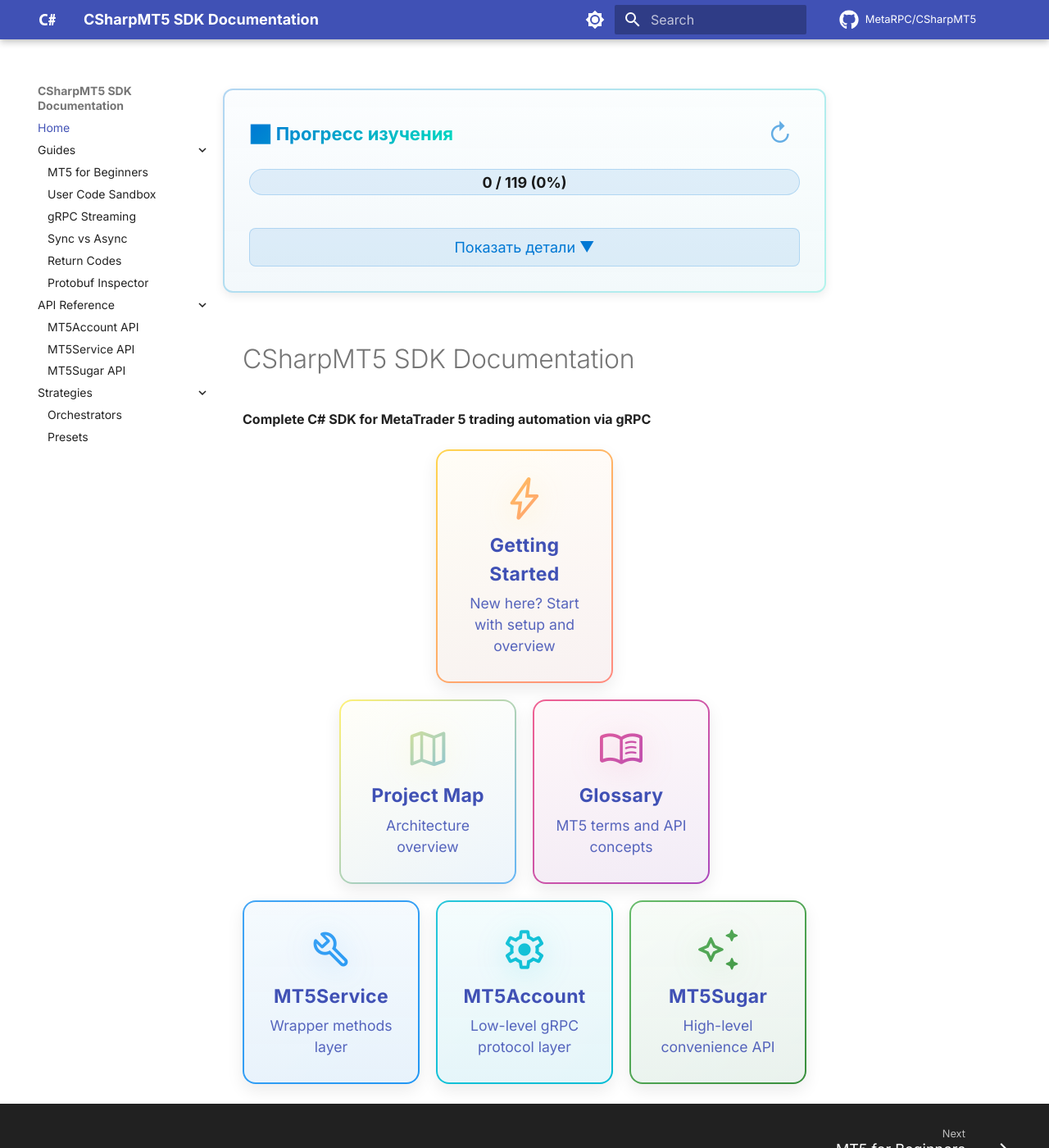
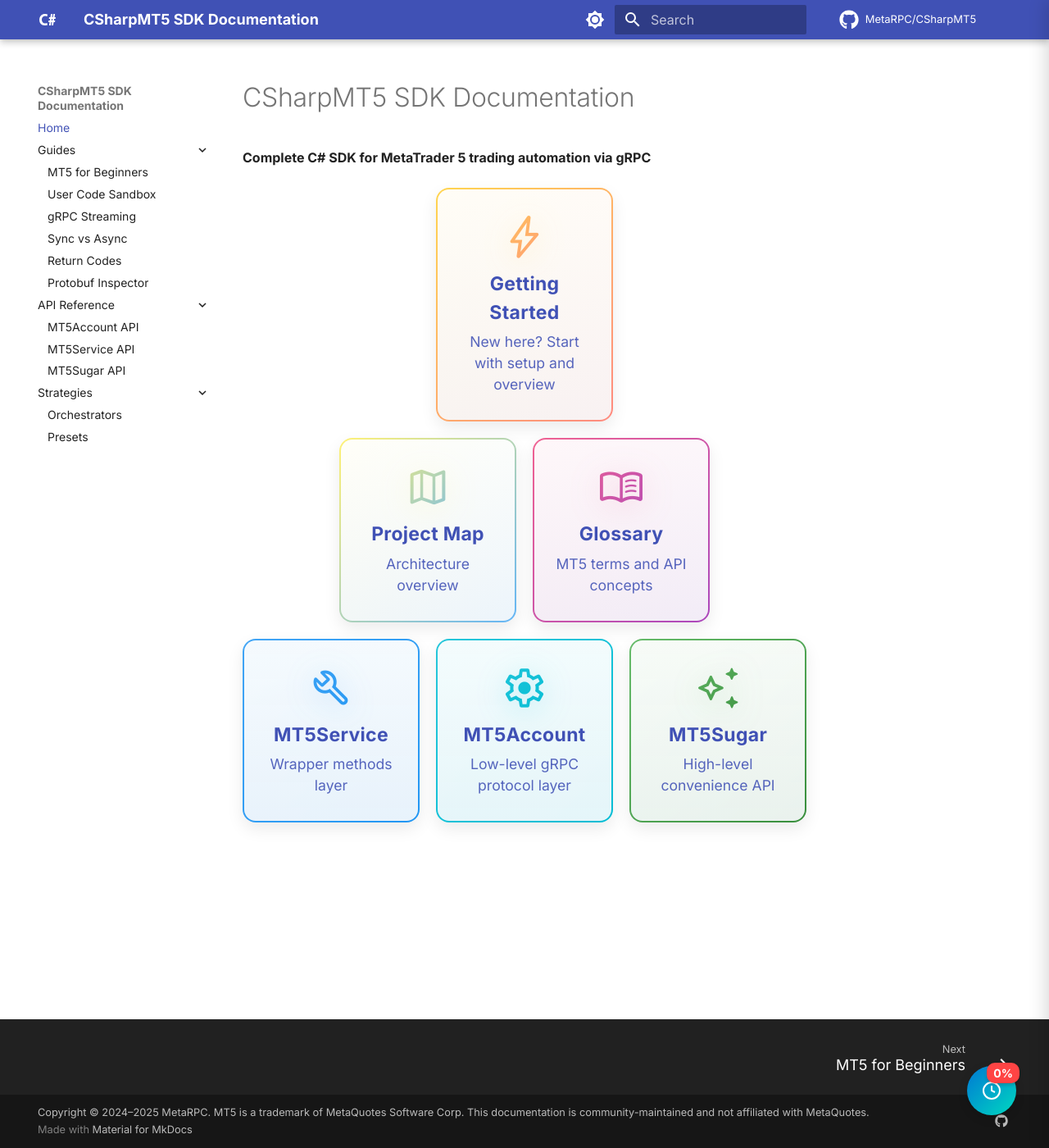
Before and after one commit to MetaRPC/CSharpMT5, an MkDocs documentation site: the page built from docs/index.md, in a window 1280 px wide and 1400 px high. Shown: the whole window at 82% size. Built offline with MkDocs 1.6.1 and Material for MkDocs 9.7.7, drawn with Linux system fonts in a browser that asks for light colours; comment, search, counter and statistics services are not loaded.

Commit message:
Redesign progress tracker: floating button with side panel
- Replace large inline progress bar with floating button (bottom-right)
- Add slide-in side panel with full progress details
- Translate all UI text to English
- Improve mobile responsiveness
- Add overlay backdrop when panel is open
- Cleaner, non-intrusive UI that doesn't block content

```diff
--- a/docs/javascripts/ux.js
+++ b/docs/javascripts/ux.js
@@ -26,7 +26,7 @@ const PROGRESS_STORAGE_KEY = 'csharpmt5_docs_progress';
 // Documentation structure: 119 total files
 const DOC_STRUCTURE = {
   'guides': {
-    name: '📘 Основные гайды',
+    name: '📘 Guides',
     pages: [
       'Getting_Started',
       'MT5_For_Beginners',
@@ -234,48 +234,107 @@ function saveProgress(progress) {
 
 function createProgressBar() {
   // Check if progress bar already exists
-  if (document.getElementById('docs-progress-bar')) return;
+  if (document.getElementById('progress-float-btn')) return;
 
-  const progressBarHTML = `
-    <div id="docs-progress-bar" class="docs-progress-container">
-      <div class="docs-progress-header">
-        <span class="docs-progress-title">📊 Прогресс изучения</span>
-        <button id="progress-reset-btn" class="progress-reset-btn" title="Сбросить прогресс">↻</button>
+  const progressHTML = `
+    <!-- Floating Button -->
+    <button id="progress-float-btn" class="progress-float-btn" title="Learning Progress">
+      <svg width="24" height="24" viewBox="0 0 24 24" fill="none" stroke="currentColor" stroke-width="2">
+        <circle cx="12" cy="12" r="10"></circle>
+        <path d="M12 6v6l4 2"></path>
+      </svg>
+      <span class="progress-badge" id="progress-badge">0%</span>
+    </button>
+
+    <!-- Side Panel -->
+    <div id="progress-panel" class="progress-panel">
+      <div class="progress-panel-header">
+        <h3>📊 Learning Progress</h3>
+        <button id="progress-panel-close" class="progress-panel-close" title="Close">&times;</button>
       </div>
-      <div class="docs-progress-overall">
-        <div class="progress-bar-wrapper">
-          <div class="progress-bar-fill" id="overall-progress-fill"></div>
-          <span class="progress-bar-text" id="overall-progress-text">0%</span>
+
+      <div class="progress-panel-content">
+        <div class="progress-overall-section">
+          <div class="progress-stats">
+            <span class="progress-count" id="overall-progress-text">0 / 119</span>
+            <span class="progress-percentage" id="overall-progress-pct">0%</span>
+          </div>
+          <div class="progress-bar-wrapper">
+            <div class="progress-bar-fill" id="overall-progress-fill"></div>
+          </div>
+          <p class="progress-subtitle">Total Documentation Pages</p>
         </div>
+
+        <div class="progress-categories-section">
+          <h4>By Category</h4>
+          <div id="progress-categories"></div>
+        </div>
+
+        <button id="progress-reset-btn" class="progress-reset-btn-panel">
+          <svg width="16" height="16" viewBox="0 0 24 24" fill="none" stroke="currentColor" stroke-width="2">
+            <path d="M3 12a9 9 0 0 1 9-9 9.75 9.75 0 0 1 6.74 2.74L21 8"></path>
+            <path d="M21 3v5h-5"></path>
+            <path d="M21 12a9 9 0 0 1-9 9 9.75 9.75 0 0 1-6.74-2.74L3 16"></path>
+            <path d="M3 21v-5h5"></path>
+          </svg>
+          Reset Progress
+        </button>
       </div>
-      <div id="progress-categories" class="docs-progress-categories"></div>
-      <button id="progress-toggle-btn" class="progress-toggle-btn">Показать детали ▼</button>
     </div>
+
+    <!-- Overlay -->
+    <div id="progress-overlay" class="progress-overlay"></div>
   `;
 
-  // Insert progress bar at the top of main content
-  const contentArea = document.querySelector('.md-content');
-  if (contentArea) {
-    contentArea.insertAdjacentHTML('afterbegin', progressBarHTML);
+  // Insert at end of body
+  document.body.insertAdjacentHTML('beforeend', progressHTML);
 
-    // Add event listeners
-    document.getElementById('progress-reset-btn').addEventListener('click', resetProgress);
-    document.getElementById('progress-toggle-btn').addEventListener('click', toggleProgressDetails);
-  }
+  // Add event listeners
+  document.getElementById('progress-float-btn').addEventListener('click', openProgressPanel);
+  document.getElementById('progress-panel-close').addEventListener('click', closeProgressPanel);
+  document.getElementById('progress-overlay').addEventListener('click', closeProgressPanel);
+  document.getElementById('progress-reset-btn').addEventListener('click', resetProgress);
+}
+
+function openProgressPanel() {
+  document.getElementById('progress-panel').classList.add('open');
+  document.getElementById('progress-overlay').classList.add('visible');
+  document.body.style.overflow = 'hidden';
+}
+
+function closeProgressPanel() {
+  document.getElementById('progress-panel').classList.remove('open');
+  document.getElementById('progress-overlay').classList.remove('visible');
+  document.body.style.overflow = '';
 }
 
 function updateProgressDisplay() {
   const progress = getProgress();
   const stats = calculateProgress(progress);
 
-  // Update overall progress bar
+  const percentage = Math.round(stats.overall.percentage);
+
+  // Update floating button badge
+  const badge = document.getElementById('progress-badge');
+  if (badge) {
+    badge.textContent = percentage + '%';
+  }
+
+  // Update overall progress in panel
   const overallFill = document.getElementById('overall-progress-fill');
   const overallText = document.getElementById('overall-progress-text');
+  const overallPct = document.getElementById('overall-progress-pct');
 
-  if (overallFill && overallText) {
-    const percentage = Math.round(stats.overall.percentage);
+  if (overallFill) {
     overallFill.style.width = percentage + '%';
-    overallText.textContent = `${stats.overall.completed} / ${stats.overall.total} (${percentage}%)`;
+  }
+
+  if (overallText) {
+    overallText.textContent = `${stats.overall.completed} / ${stats.overall.total}`;
+  }
+
+  if (overallPct) {
+    overallPct.textContent = percentage + '%';
   }
 
   // Update category progress
@@ -284,7 +343,7 @@ function updateProgressDisplay() {
     categoriesContainer.innerHTML = '';
 
     Object.entries(stats.categories).forEach(([key, cat]) => {
-      const percentage = Math.round(cat.percentage);
+      const catPercentage = Math.round(cat.percentage);
       const categoryHTML = `
         <div class="progress-category">
           <div class="progress-category-header">
@@ -292,7 +351,7 @@ function updateProgressDisplay() {
             <span class="progress-category-count">${cat.completed}/${cat.total}</span>
           </div>
           <div class="progress-bar-wrapper small">
-            <div class="progress-bar-fill" style="width: ${percentage}%"></div>
+            <div class="progress-bar-fill" style="width: ${catPercentage}%"></div>
           </div>
         </div>
       `;
@@ -332,26 +391,9 @@ function calculateProgress(progress) {
 }
 
 function resetProgress() {
-  if (confirm('Вы уверены, что хотите сбросить весь прогресс?')) {
+  if (confirm('Are you sure you want to reset all progress?')) {
     localStorage.removeItem(PROGRESS_STORAGE_KEY);
     updateProgressDisplay();
     console.log('Progress reset');
   }
 }
-
-function toggleProgressDetails() {
-  const categoriesContainer = document.getElementById('progress-categories');
-  const toggleBtn = document.getElementById('progress-toggle-btn');
-
-  if (categoriesContainer && toggleBtn) {
-    const isHidden = categoriesContainer.style.display === 'none' || !categoriesContainer.style.display;
-
-    if (isHidden) {
-      categoriesContainer.style.display = 'block';
-      toggleBtn.textContent = 'Скрыть детали ▲';
-    } else {
-      categoriesContainer.style.display = 'none';
-      toggleBtn.textContent = 'Показать детали ▼';
-    }
-  }
-}
--- a/docs/styles/custom.css
+++ b/docs/styles/custom.css
@@ -300,41 +300,186 @@
 }
 
 /* ===========================
-   12) Progress Tracker Styles
+   12) Progress Tracker - Floating Button & Side Panel
    =========================== */
 
-.docs-progress-container {
-  margin: 1.5rem 0 2rem;
-  padding: 1.5rem;
-  border-radius: 12px;
-  border: 2px solid transparent;
-  backdrop-filter: blur(8px);
-  transition: all 0.3s ease;
+/* Floating Button */
+.progress-float-btn {
+  position: fixed;
+  bottom: 2rem;
+  right: 2rem;
+  width: 60px;
+  height: 60px;
+  border-radius: 50%;
+  border: none;
+  cursor: pointer;
+  z-index: 999;
+  display: flex;
+  align-items: center;
+  justify-content: center;
+  box-shadow: 0 4px 12px rgba(0,0,0,0.15);
+  transition: transform 0.2s, box-shadow 0.2s;
 }
 
-/* Light theme progress container */
-[data-md-color-scheme="default"] .docs-progress-container {
-  background: linear-gradient(180deg, rgba(255,255,255,0.95), rgba(248,250,252,0.92)) padding-box,
-              linear-gradient(135deg, rgba(0,120,212,0.3), rgba(0,217,192,0.3)) border-box;
-  box-shadow: 0 4px 12px rgba(0,0,0,0.08);
+.progress-float-btn:hover {
+  transform: scale(1.05);
+  box-shadow: 0 6px 20px rgba(0,0,0,0.25);
 }
 
-/* Dark theme progress container */
-[data-md-color-scheme="slate"] .docs-progress-container {
-  background: linear-gradient(180deg, rgba(15,20,30,0.92), rgba(10,14,23,0.88)) padding-box,
-              linear-gradient(135deg, rgba(0,120,212,0.4), rgba(0,217,192,0.4)) border-box;
-  box-shadow: 0 6px 16px rgba(0,0,0,0.3);
+[data-md-color-scheme="default"] .progress-float-btn {
+  background: linear-gradient(135deg, #0078D4, #00D9C0);
+  color: white;
 }
 
-.docs-progress-header {
+[data-md-color-scheme="slate"] .progress-float-btn {
+  background: linear-gradient(135deg, #0078D4, #00D9C0);
+  color: white;
+}
+
+.progress-badge {
+  position: absolute;
+  top: -4px;
+  right: -4px;
+  background: #FF4444;
+  color: white;
+  font-size: 0.7rem;
+  font-weight: 700;
+  padding: 0.2rem 0.4rem;
+  border-radius: 10px;
+  min-width: 32px;
+  text-align: center;
+  box-shadow: 0 2px 4px rgba(0,0,0,0.2);
+}
+
+/* Overlay */
+.progress-overlay {
+  position: fixed;
+  inset: 0;
+  background: rgba(0,0,0,0.5);
+  z-index: 1000;
+  opacity: 0;
+  pointer-events: none;
+  transition: opacity 0.3s;
+}
+
+.progress-overlay.visible {
+  opacity: 1;
+  pointer-events: all;
+}
+
+/* Side Panel */
+.progress-panel {
+  position: fixed;
+  top: 0;
+  right: -400px;
+  width: 400px;
+  max-width: 90vw;
+  height: 100vh;
+  z-index: 1001;
+  transition: right 0.3s ease;
+  overflow-y: auto;
+}
+
+.progress-panel.open {
+  right: 0;
+}
+
+[data-md-color-scheme="default"] .progress-panel {
+  background: linear-gradient(180deg, #ffffff, #f8fafb);
+  box-shadow: -4px 0 20px rgba(0,0,0,0.15);
+}
+
+[data-md-color-scheme="slate"] .progress-panel {
+  background: linear-gradient(180deg, #1a1f2e, #151a27);
+  box-shadow: -4px 0 20px rgba(0,0,0,0.5);
+}
+
+/* Panel Header */
+.progress-panel-header {
+  padding: 1.5rem;
+  border-bottom: 2px solid;
   display: flex;
   justify-content: space-between;
   align-items: center;
-  margin-bottom: 1rem;
 }
 
-.docs-progress-title {
-  font-size: 1.1rem;
+[data-md-color-scheme="default"] .progress-panel-header {
+  border-color: rgba(0,120,212,0.2);
+}
+
+[data-md-color-scheme="slate"] .progress-panel-header {
+  border-color: rgba(0,217,192,0.2);
+}
+
+.progress-panel-header h3 {
+  margin: 0;
+  font-size: 1.3rem;
+  font-weight: 700;
+}
+
+.progress-panel-close {
+  background: none;
+  border: none;
+  font-size: 2rem;
+  line-height: 1;
+  cursor: pointer;
+  opacity: 0.6;
+  transition: opacity 0.2s, transform 0.2s;
+  padding: 0;
+  width: 32px;
+  height: 32px;
+}
+
+.progress-panel-close:hover {
+  opacity: 1;
+  transform: rotate(90deg);
+}
+
+[data-md-color-scheme="default"] .progress-panel-close {
+  color: #0078D4;
+}
+
+[data-md-color-scheme="slate"] .progress-panel-close {
+  color: #00D9C0;
+}
+
+/* Panel Content */
+.progress-panel-content {
+  padding: 1.5rem;
+}
+
+/* Overall Section */
+.progress-overall-section {
+  margin-bottom: 2rem;
+  padding: 1.5rem;
+  border-radius: 12px;
+  border: 2px solid;
+}
+
+[data-md-color-scheme="default"] .progress-overall-section {
+  background: rgba(255,255,255,0.8);
+  border-color: rgba(0,120,212,0.2);
+}
+
+[data-md-color-scheme="slate"] .progress-overall-section {
+  background: rgba(10,14,23,0.5);
+  border-color: rgba(0,217,192,0.2);
+}
+
+.progress-stats {
+  display: flex;
+  justify-content: space-between;
+  align-items: center;
+  margin-bottom: 0.75rem;
+}
+
+.progress-count {
+  font-size: 1.5rem;
+  font-weight: 700;
+}
+
+.progress-percentage {
+  font-size: 2rem;
   font-weight: 700;
   background: linear-gradient(135deg, #0078D4, #00D9C0);
   -webkit-background-clip: text;
@@ -342,55 +487,44 @@
   color: transparent;
 }
 
-.progress-reset-btn {
-  background: none;
-  border: none;
-  font-size: 1.5rem;
-  cursor: pointer;
-  opacity: 0.6;
-  transition: opacity 0.2s, transform 0.2s;
-  padding: 0.25rem 0.5rem;
+.progress-subtitle {
+  margin: 0.5rem 0 0 0;
+  font-size: 0.85rem;
+  opacity: 0.7;
 }
 
-.progress-reset-btn:hover {
-  opacity: 1;
-  transform: rotate(180deg);
+/* Categories Section */
+.progress-categories-section {
+  margin-bottom: 2rem;
 }
 
-[data-md-color-scheme="default"] .progress-reset-btn {
-  color: #0078D4;
-}
-
-[data-md-color-scheme="slate"] .progress-reset-btn {
-  color: #00D9C0;
-}
-
-.docs-progress-overall {
-  margin-bottom: 1rem;
+.progress-categories-section h4 {
+  margin: 0 0 1rem 0;
+  font-size: 1.1rem;
+  font-weight: 600;
+  opacity: 0.9;
 }
 
 .progress-bar-wrapper {
   position: relative;
   width: 100%;
-  height: 32px;
-  border-radius: 16px;
+  height: 10px;
+  border-radius: 5px;
   overflow: hidden;
-  margin: 0.5rem 0;
 }
 
 [data-md-color-scheme="default"] .progress-bar-wrapper {
-  background: rgba(0,120,212,0.1);
-  border: 1px solid rgba(0,120,212,0.2);
+  background: rgba(0,120,212,0.15);
 }
 
 [data-md-color-scheme="slate"] .progress-bar-wrapper {
-  background: rgba(0,217,192,0.1);
-  border: 1px solid rgba(0,217,192,0.2);
+  background: rgba(0,217,192,0.15);
 }
 
 .progress-bar-wrapper.small {
-  height: 8px;
-  border-radius: 4px;
+  height: 6px;
+  border-radius: 3px;
+  margin-top: 0.25rem;
 }
 
 .progress-bar-fill {
@@ -400,38 +534,35 @@
   border-radius: inherit;
 }
 
-.progress-bar-text {
-  position: absolute;
-  top: 50%;
-  left: 50%;
-  transform: translate(-50%, -50%);
-  font-size: 0.9rem;
-  font-weight: 600;
-  z-index: 1;
+/* Category Item */
+.progress-category {
+  margin-bottom: 1.25rem;
+  padding: 0.75rem;
+  border-radius: 8px;
+  transition: background 0.2s;
 }
 
-[data-md-color-scheme="default"] .progress-bar-text {
-  color: #1a1a1a;
+[data-md-color-scheme="default"] .progress-category {
+  background: rgba(0,120,212,0.05);
 }
 
-[data-md-color-scheme="slate"] .progress-bar-text {
-  color: #ffffff;
+[data-md-color-scheme="default"] .progress-category:hover {
+  background: rgba(0,120,212,0.1);
 }
 
-.docs-progress-categories {
-  margin-top: 1rem;
-  display: none;
+[data-md-color-scheme="slate"] .progress-category {
+  background: rgba(0,217,192,0.05);
 }
 
-.progress-category {
-  margin-bottom: 1rem;
+[data-md-color-scheme="slate"] .progress-category:hover {
+  background: rgba(0,217,192,0.1);
 }
 
 .progress-category-header {
   display: flex;
   justify-content: space-between;
   align-items: center;
-  margin-bottom: 0.3rem;
+  margin-bottom: 0.5rem;
 }
 
 .progress-category-name {
@@ -439,68 +570,75 @@
   font-weight: 600;
 }
 
-[data-md-color-scheme="default"] .progress-category-name {
-  color: #1a1a1a;
+.progress-category-count {
+  font-size: 0.85rem;
+  font-weight: 600;
+  opacity: 0.7;
 }
 
-[data-md-color-scheme="slate"] .progress-category-name {
-  color: #e0e0e0;
+/* Reset Button */
+.progress-reset-btn-panel {
+  width: 100%;
+  padding: 0.75rem;
+  border: 2px solid;
+  border-radius: 8px;
+  font-size: 0.9rem;
+  font-weight: 600;
+  cursor: pointer;
+  transition: all 0.2s;
+  display: flex;
+  align-items: center;
+  justify-content: center;
+  gap: 0.5rem;
 }
 
-.progress-category-count {
-  font-size: 0.85rem;
-  opacity: 0.8;
+[data-md-color-scheme="default"] .progress-reset-btn-panel {
+  background: white;
+  color: #0078D4;
+  border-color: #0078D4;
 }
 
-.progress-toggle-btn {
-  width: 100%;
-  margin-top: 1rem;
-  padding: 0.6rem;
-  border: none;
-  border-radius: 8px;
-  font-size: 0.9rem;
-  font-weight: 500;
-  cursor: pointer;
-  transition: all 0.2s ease;
+[data-md-color-scheme="default"] .progress-reset-btn-panel:hover {
+  background: #0078D4;
+  color: white;
 }
 
-[data-md-color-scheme="default"] .progress-toggle-btn {
-  background: rgba(0,120,212,0.1);
-  color: #0078D4;
-  border: 1px solid rgba(0,120,212,0.2);
+[data-md-color-scheme="slate"] .progress-reset-btn-panel {
+  background: rgba(10,14,23,0.5);
+  color: #00D9C0;
+  border-color: #00D9C0;
 }
 
-[data-md-color-scheme="default"] .progress-toggle-btn:hover {
-  background: rgba(0,120,212,0.15);
-  border-color: rgba(0,120,212,0.3);
+[data-md-color-scheme="slate"] .progress-reset-btn-panel:hover {
+  background: #00D9C0;
+  color: #1a1f2e;
 }
 
-[data-md-color-scheme="slate"] .progress-toggle-btn {
-  background: rgba(0,217,192,0.1);
-  color: #00D9C0;
-  border: 1px solid rgba(0,217,192,0.2);
-}
-
-[data-md-color-scheme="slate"] .progress-toggle-btn:hover {
-  background: rgba(0,217,192,0.15);
-  border-color: rgba(0,217,192,0.3);
-}
-
-/* Responsive design */
+/* Responsive */
 @media (max-width: 620px) {
-  .docs-progress-container {
-    padding: 1rem;
+  .progress-float-btn {
+    bottom: 1rem;
+    right: 1rem;
+    width: 50px;
+    height: 50px;
   }
 
-  .docs-progress-title {
-    font-size: 1rem;
+  .progress-badge {
+    font-size: 0.65rem;
+    padding: 0.15rem 0.35rem;
+    min-width: 28px;
   }
 
-  .progress-bar-wrapper {
-    height: 28px;
+  .progress-panel {
+    width: 100%;
+    max-width: 100%;
   }
 
-  .progress-bar-text {
-    font-size: 0.8rem;
+  .progress-percentage {
+    font-size: 1.5rem;
+  }
+
+  .progress-count {
+    font-size: 1.2rem;
   }
 }
```
